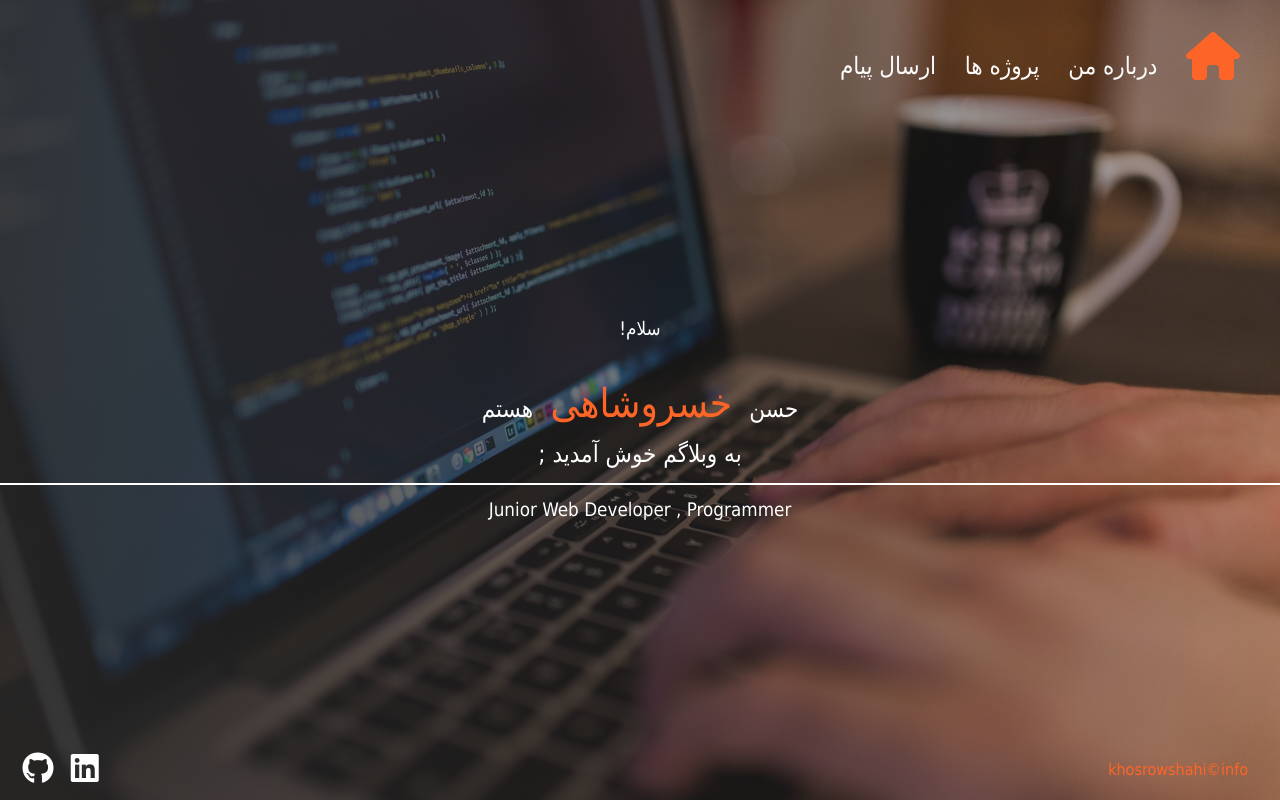
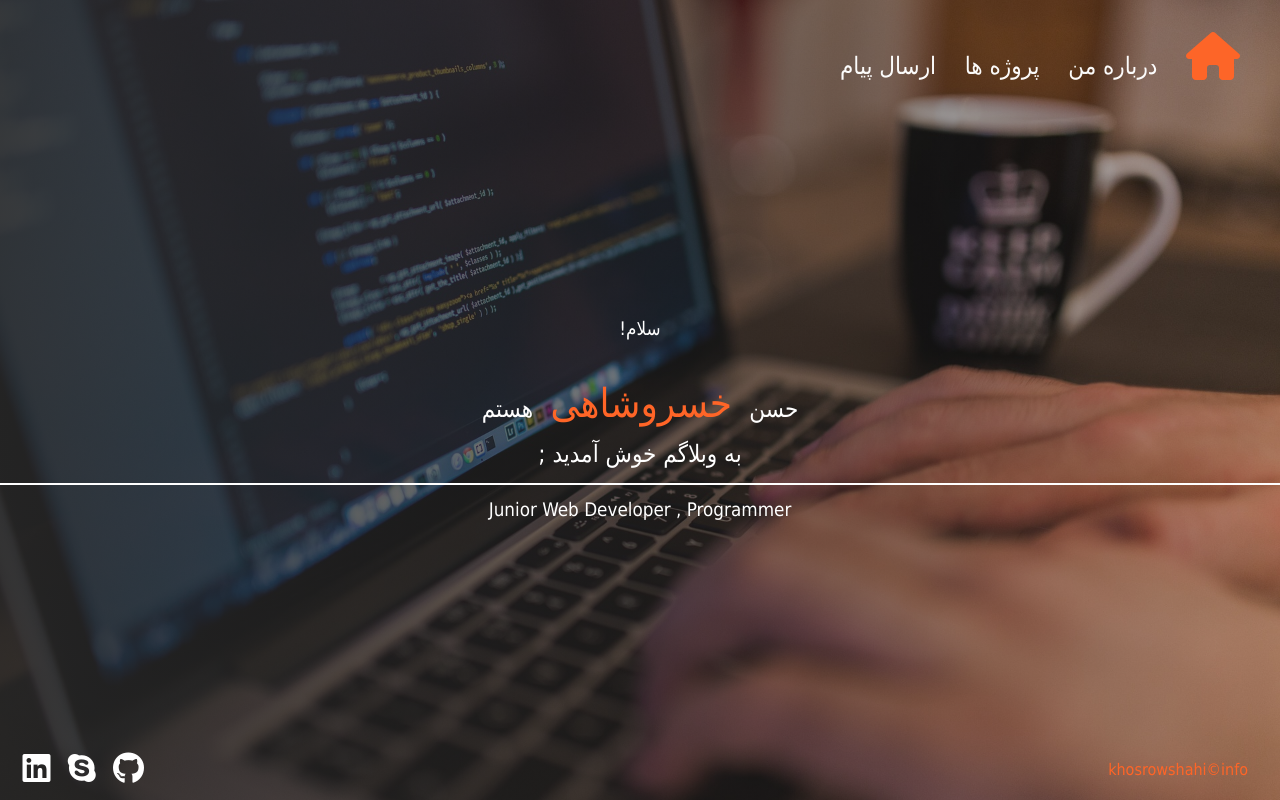
Before and after one commit to khosrowshahi/Bio, a plain HTML site: page index.html in a window 1280 px wide. Drawn offline with Linux system fonts and the light colour scheme.

Commit message:
Update index.html

```diff
--- a/index.html
+++ b/index.html
@@ -59,11 +59,14 @@
       </h3>
 
       <div class="social__icons">
+        <a href="https://github.com/khosrowshahi">
+         <i class="fab fa-github fa-2x"></i>
+        </a>
+        <a href="https://join.skype.com/invite/kAVTtUcyZQhM">
+         <i class="fab fa-skype fa-2x"></i>
+        </a>
         <a href="https://www.linkedin.com/in/hassan-khosrowshahi-a2591757/">
          <i class="fab fa-linkedin fa-2x"></i>
-        </a>
-        <a href="https://github.com/khosrowshahi">
-         <i class="fab fa-github fa-2x"></i>
         </a>
       </div>
       <footer>khosrowshahi&copy;info</footer>
```
